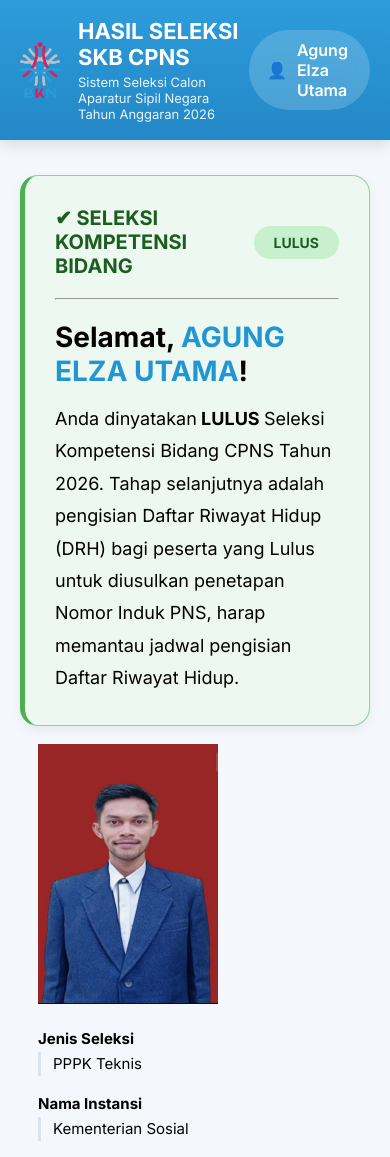
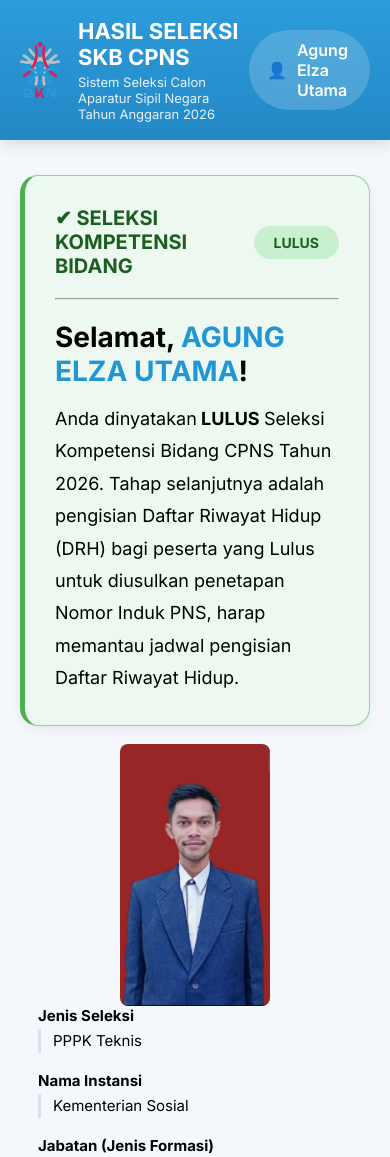
Before and after one commit to cpns-agungelzautama/skb, a React (Vite) app: page / in a window 390 px wide. Shown: the top 1157 px of the page. Built offline with nearby package versions, Linux system fonts and the light colour scheme.

Commit message:
Perbaiki path responsive hp

```diff
--- a/src/components/BiodataCard/BiodataCard.module.css
+++ b/src/components/BiodataCard/BiodataCard.module.css
@@ -49,11 +49,11 @@
 
     }
 
-    .photo{
-
-        margin:0 auto 25px;
-
-    }
+    .photo {
+  display: flex;
+  justify-content: center;
+  align-items: flex-start;
+}
 
 }
 
@@ -70,12 +70,11 @@
 
 }
 
-.photo img{
-
-width:180px;
-
-height:260px;
-
+.photo img {
+  width: 200px;
+  height: auto;
+  border-radius: 8px;
+  object-fit: cover;
 }
 
 .content{
@@ -101,3 +100,9 @@
   }
 
 }
+
+@media (max-width: 768px) {
+  .photo img {
+    width: 150px;
+  }
+}
```
